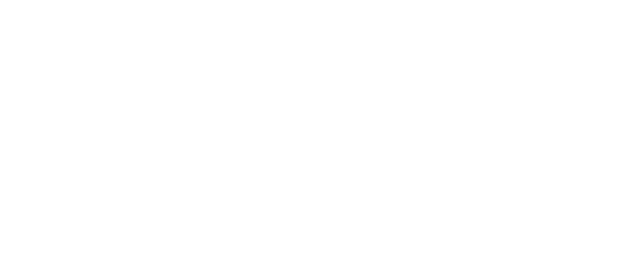
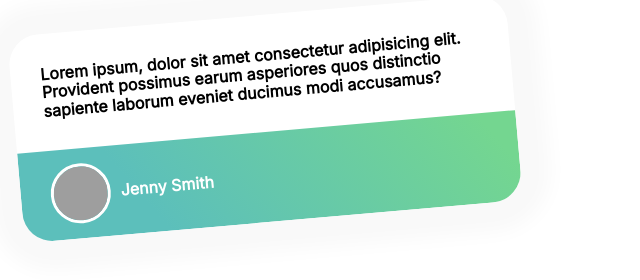
Before and after one commit to Karla-Abad/AnimatedCard, a plain HTML site: page index.html in a window 1280 px wide. Shown: the whole page, without its empty margins (0-640 px from the left). Drawn offline with Linux system fonts and the light colour scheme; grey boxes are pictures that could not be loaded.

Commit message:
Card rotation

```diff
--- a/css/styles.css
+++ b/css/styles.css
@@ -0,0 +1,67 @@
+*,
+*::after,
+*::before {
+  box-sizing: border-box;
+}
+
+html {
+  font-size: 62.5%;
+}
+
+body {
+  font-size: 1.6rem;
+  font-weight: bold;
+  font-family: "Inter", Arial, Helvetica, sans-serif;
+}
+
+img {
+  width: 6rem;
+  height: 6rem;
+  border-radius: 3rem;
+  border: 0.3rem solid white;
+}
+
+.container {
+  border-radius: 3rem;
+  box-shadow: 0 0 2rem 3rem #f9f9f9;
+  width: 90vw;
+  margin: 2rem auto;
+  overflow: hidden;
+  transform: rotate(-5deg);
+}
+
+.container:hover {
+  transform: rotate(0);
+}
+
+img:hover {
+  transform: scale(1.15);
+}
+
+.footer {
+  display: flex;
+  color: white;
+  background: rgb(92, 191, 187);
+  background: linear-gradient(
+    54deg,
+    rgba(92, 191, 187, 1) 26%,
+    rgba(116, 214, 144, 1) 93%
+  );
+}
+
+.footer,
+.main {
+  padding: 1.5rem 3rem;
+}
+
+.userName {
+  margin: 0 1rem;
+  align-self: center;
+}
+
+@media screen and (min-width: 760px) {
+  .container {
+    width: 500px;
+    margin: 1.5rem;
+  }
+}
--- a/index.html
+++ b/index.html
@@ -5,8 +5,31 @@
     <meta http-equiv="X-UA-Compatible" content="IE=edge" />
     <meta name="viewport" content="width=device-width, initial-scale=1.0" />
     <title>Animated Card</title>
+    <link rel="preconnect" href="https://fonts.googleapis.com" />
+    <link rel="preconnect" href="https://fonts.gstatic.com" crossorigin />
+    <link
+      href="https://fonts.googleapis.com/css2?family=Inter&display=swap"
+      rel="stylesheet"
+    />
     <link rel="stylesheet" href="css/normalize.css" />
     <link rel="stylesheet" href="css/styles.css" />
   </head>
-  <body></body>
+  <body>
+    <article class="container">
+      <section class="main">
+        <p class="description">
+          Lorem ipsum, dolor sit amet consectetur adipisicing elit. Provident
+          possimus earum asperiores quos distinctio sapiente laborum eveniet
+          ducimus modi accusamus?
+        </p>
+      </section>
+      <footer class="footer">
+        <img
+          src="https://randomuser.me/api/portraits/women/0.jpg"
+          alt="User Profile Picture"
+        />
+        <p class="userName">Jenny Smith</p>
+      </footer>
+    </article>
+  </body>
 </html>
```
